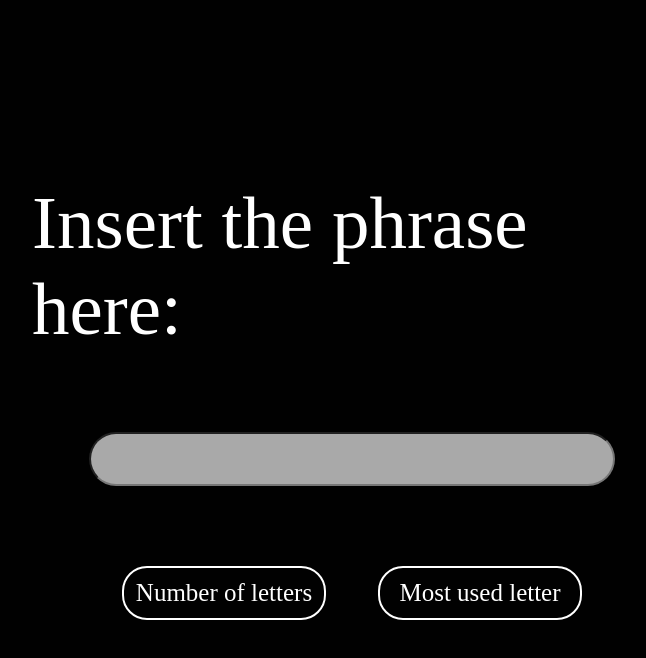
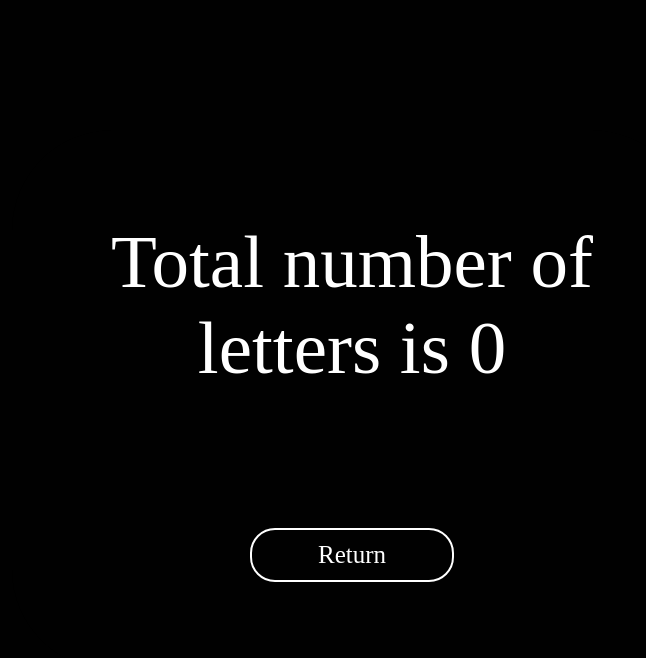
Before and after one commit to PedroMion/Javascript-Letter-Counter, a plain HTML site: page index.html in a window 1280 px wide. Both pictures are taken after a click on the link "Number of letters". Shown: the whole page, without its empty margins (288-934 px from the left). Drawn offline with Linux system fonts and the light colour scheme.

Commit message:
finishing JS

```diff
--- a/index.html
+++ b/index.html
@@ -17,6 +17,10 @@
                 <a class="button" id="numberofletters">Number of letters</a>
                 <a class="button" id="mostusedletter">Most used letter</a>
             </div>
+            <div class="popup">
+                <p class="text" id="popuptext">Blablabla</p>
+                <a href="" class="button" id="popupbutton">Return</a>
+            </div>
     </div>
 </body>
 <script src="script.js" type="text/javascript"></script>
--- a/script.js
+++ b/script.js
@@ -1,19 +1,65 @@
-const letters = new Map();
-
 const first_button = document.querySelector('#numberofletters');
 const second_button = document.querySelector('#mostusedletter');
+const return_button = document.querySelector('#popupbutton');
+const popup_text = document.querySelector('#popuptext');
+const popup = document.querySelector('.popup');
 
-const letters_array = ['a', 'b', 'c', 'd', 'e', 'f', 'g', 'h', 'i', 'j', 'k', 'l', 'm', 'n', 'o', 'p', 'q', 'r', 's', 't', 'u', 'v', 'w', 'x', 'y', 'z'];
+const letters_array = ['a', 'b', 'c', 'd', 'e', 'f', 'g', 'h', 'i', 'j', 'k', 'l', 'm', 'n', 'o', 'p', 'q', 'r', 's', 't', 'u', 'v', 'w', 'x', 'y', 'z', 'A', 'B', 'C', 'D', 'E', 'F', 'G', 'H', 'I', 'J', 'K', 'L', 'M', 'N', 'O', 'P', 'Q', 'R', 'S', 'T', 'U', 'V', 'W', 'X', 'Y', 'Z'];
+
+const ret_button = () => {
+
+    popup.style.display = 'none';
+
+}
+
+const result = (bool, value) => {
+
+    if(bool) {
+
+        popup_text.textContent = 'Total number of letters is ' + value;
+
+    } else {
+
+        popup_text.textContent = 'Most used letter is ' + value;
+
+    }
+
+    popup.style.display = 'flex';
+
+}
 
 const number_letters = () => {
+
     var phrase = document.querySelector('#userphrase').value;
     var count = phrase.length - phrase.split(' ').length + 1;
-    console.log(count);
+
+    result(true, count);
+
 }
 
 const most_used = () => {
-    console.log(letters_array);
+
+    var phrase = document.querySelector('#userphrase').value;
+    var quantity = new Array(26).fill(0);
+    var index = 0;
+
+    for (var i = 0; i<phrase.length; i++) {
+
+        if (letters_array.includes(phrase[i])) {
+
+            index = letters_array.indexOf(phrase[i]);
+            quantity[index%26] += 1
+
+        }
+
+    }
+
+    const mostUsed = letters_array[quantity.indexOf(Math.max(...quantity))]
+
+    result(false, mostUsed);
+
 }
 
 first_button.addEventListener("click", number_letters);
 second_button.addEventListener("click", most_used);
+return_button.addEventListener("click", ret_button);
--- a/style.css
+++ b/style.css
@@ -21,10 +21,14 @@
     color: #FFFFFF;
 }
 
-#text {
+#text, .text {
     font-size: 75px;
     color: #FFFFFF;
     cursor: default;
+}
+
+.text {
+    text-align: center;
 }
 
 #userphrase {
@@ -58,4 +62,19 @@
     border: 2px solid;
     border-radius: 25px;
     color: #FFFFFF;
+    text-decoration: none;
 }
+
+.popup {
+    width: 50%;
+    height: 500px;
+    background-color: #010101;
+    z-index: 1;
+    display: none;
+    position: absolute;
+    flex-direction: column;
+    justify-content: space-around;
+    align-items: center;
+    border-radius: 100px;
+    padding: 20px;
+}
```
Also changed, not shown: 1 other file.
